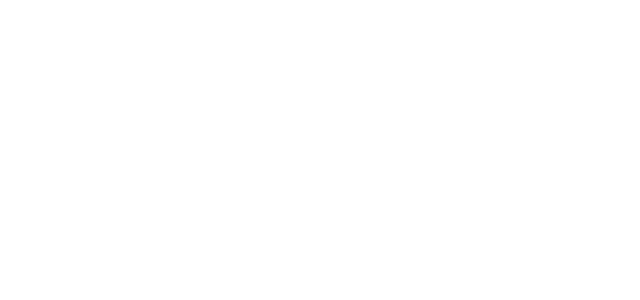
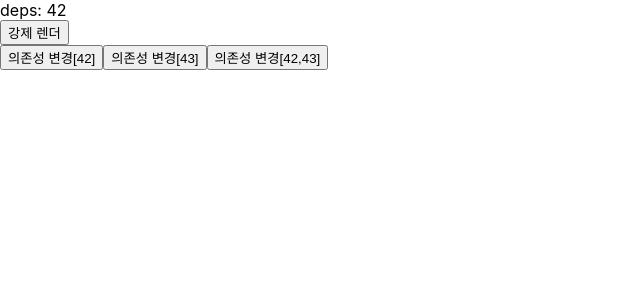
Before and after one commit to czmcm5/react-study, a React (Create React App) app: page /custom-useMemo in a window 1280 px wide. Before the commit this address had no page. Shown: the top 300 px of the page, without its empty margins (0-640 px from the left). Built offline with nearby package versions, Linux system fonts and the light colour scheme.

Commit message:
1/19(일) 커스텀 useMemo 구현

```diff
--- a/package.json
+++ b/package.json
@@ -7,7 +7,7 @@
     "@testing-library/react": "^13.4.0",
     "@testing-library/user-event": "^13.5.0",
     "@types/jest": "^27.5.2",
-    "@types/node": "^16.18.121",
+    "@types/node": "^22.10.7",
     "@types/react": "^18.3.12",
     "@types/react-dom": "^18.3.1",
     "react": "^18.3.1",
@@ -16,6 +16,7 @@
     "react-scripts": "5.0.1",
     "styled-components": "^6.1.13",
     "typescript": "^4.9.5",
+    "vitest": "^3.0.2",
     "web-vitals": "^2.1.4"
   },
   "scripts": {
--- a/src/App.tsx
+++ b/src/App.tsx
@@ -2,6 +2,7 @@
 import Custom_ref from "./page/custom-ref";
 import Home from "./page/Home";
 import Infinite_scroll from "./page/infinite-scroll";
+import Custom_useMemo from "./page/custom-useMemo";
 
 function App() {
   return (
@@ -9,6 +10,7 @@
       <Route path="/" element={<Home />} />
       <Route path="/infinite-scroll" element={<Infinite_scroll />} />
       <Route path="/custom-ref" element={<Custom_ref />} />
+      <Route path="/custom-useMemo" element={<Custom_useMemo />} />
     </Routes>
   );
 }
--- a/src/index.tsx
+++ b/src/index.tsx
@@ -8,12 +8,13 @@
 const root = ReactDOM.createRoot(
   document.getElementById("root") as HTMLElement
 );
+// 정확한 render 테스트를 위해  <React.StrictMode> 주석처리.
 root.render(
-  <React.StrictMode>
-    <BrowserRouter>
-      <App />
-    </BrowserRouter>
-  </React.StrictMode>
+  // <React.StrictMode>
+  <BrowserRouter>
+    <App />
+  </BrowserRouter>
+  // </React.StrictMode>
 );
 
 // If you want to start measuring performance in your app, pass a function
--- a/src/page/Home.tsx
+++ b/src/page/Home.tsx
@@ -16,12 +16,14 @@
 
   const go_infiniteScroll = () => Navigate("/infinite-scroll");
   const go_ref_test = () => Navigate("/custom-ref");
+  const go_useMemo_test = () => Navigate("/custom-useMemo");
 
   return (
     <Menu>
       <ul>
         <li onClick={go_infiniteScroll}>무한 스크롤</li>
         <li onClick={go_ref_test}>커스텀 ref</li>
+        <li onClick={go_useMemo_test}>커스텀 useMemo</li>
       </ul>
     </Menu>
   );
--- a/src/page/custom-ref.tsx
+++ b/src/page/custom-ref.tsx
@@ -4,8 +4,7 @@
 const refs2 = new Set();
 
 /** 결론: 메모리 할당 차이 */
-const Custom_ref = () => {
-  function MyuseRef<T>(initialValue: T): { current: T } {
+export function MyuseRef<T>(initialValue: T): { current: T } {
   // useState로 리렌더링할 때마다 값을 유지
   // ref 의 참조값은 쭉 같게 유지.
   // 컴포넌트가 리렌더링되어도 반환되는 객체의 참조값은 같고, current 값만 업뎃
@@ -26,6 +25,7 @@
   return { current: ref };
 }
 
+const Custom_ref = () => {
   const [, rerender] = useState({});
   // useRef로 변경해서 테스트하면 통과됩니다. useMyRef를 useRef와 똑같이 동작하도록 구현해보세요.
   const ref = MyuseRef<HTMLDivElement | null>(null);
--- /dev/null
+++ b/src/page/custom-useMemo.tsx
@@ -0,0 +1,107 @@
+import {
+  DependencyList,
+  forwardRef,
+  useImperativeHandle,
+  useMemo,
+  useRef,
+  useState,
+} from "react";
+
+// 커스텀 useMemo
+function useCustomMemo<T>(
+  factory: () => T,
+  _deps: DependencyList,
+  _equals = shallowEquals
+): T {
+  // 이전 의존성을 기억. 초기 설정: null
+  const preDeps = useRef<DependencyList | null>(null);
+  const preFacotry = useRef<T | null>(null);
+
+  // 이전 의존성이 없는 상태 || 이전 의존성과 현재 의존성이 다른 경우
+  // = 의존성이 변한 경우
+  if (!preDeps.current || !_equals(preDeps.current, _deps)) {
+    // 새로 저장
+    preDeps.current = _deps;
+    preFacotry.current = factory();
+  }
+  // 변하지 않을 경우, 기존에 저장된 함수 return
+  return preFacotry.current!; // null이 아님을 명시
+}
+
+const TestComponent = forwardRef(
+  ({ initialDeps }: { initialDeps: unknown[] }, ref) => {
+    const [deps, setDeps] = useState(initialDeps);
+    const [, setRenderCnt] = useState(0);
+
+    // useMemo 대신 커스텀 훅 사용
+    useCustomMemo(() => {
+      console.log("custom-useMemo 호출");
+    }, [deps]);
+
+    // 정답
+    useMemo(() => {
+      console.log("React.useMemo 호출");
+    }, [deps]);
+
+    useImperativeHandle(ref, () => ({
+      updateDeps: (newDeps: unknown[]) => setDeps(newDeps),
+    }));
+
+    return (
+      <div>
+        <div>deps: {deps.join(", ")}</div>
+
+        <button onClick={() => setRenderCnt((prev) => prev + 1)}>
+          강제 렌더
+        </button>
+      </div>
+    );
+  }
+);
+
+const Custom_useMemo = () => {
+  const testRef = useRef<{ updateDeps: (newDeps: unknown[]) => void }>(null);
+
+  const change_deps = (numlist: number[]) => {
+    if (testRef.current && testRef) {
+      testRef.current?.updateDeps(numlist);
+    }
+  };
+
+  return (
+    <div>
+      <TestComponent ref={testRef} initialDeps={[42]} />
+      <button onClick={() => change_deps([42])}>의존성 변경[42]</button>
+      <button onClick={() => change_deps([43])}>의존성 변경[43]</button>
+      <button onClick={() => change_deps([42, 43])}>의존성 변경[42,43]</button>
+    </div>
+  );
+};
+
+export default Custom_useMemo;
+
+// 얕은 비교
+function shallowEquals<T>(objA: T, objB: T): boolean {
+  if (objA === objB) return true;
+
+  if (Array.isArray(objA) && Array.isArray(objB)) {
+    if (objA.length !== objB.length) return false;
+
+    return objA.every((v, idx) => v === objB[idx]);
+  }
+
+  if (
+    typeof objA === "object" &&
+    typeof objB === "object" &&
+    objA !== null &&
+    objB !== null
+  ) {
+    const a = Object.entries(objA);
+    const b = Object.entries(objB);
+
+    if (a.length !== b.length) return false;
+
+    return a.every(([key, value]) => objB[key as keyof typeof objB] === value);
+  }
+  return false;
+}
```
Also changed, not shown: 1 other file (tests, documents, lock files or other folders). Lines whose indentation alone changed are shown as unchanged.
